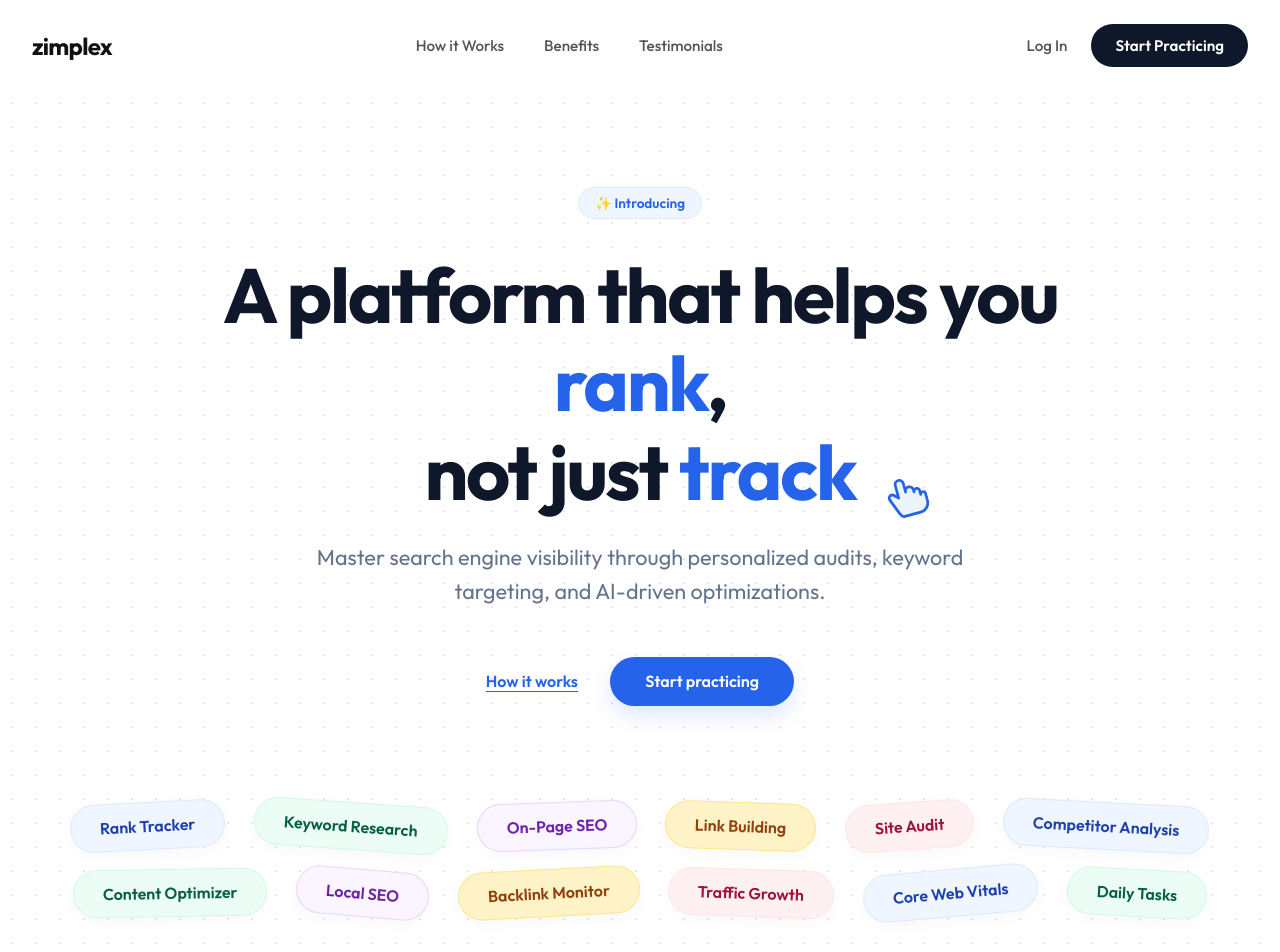
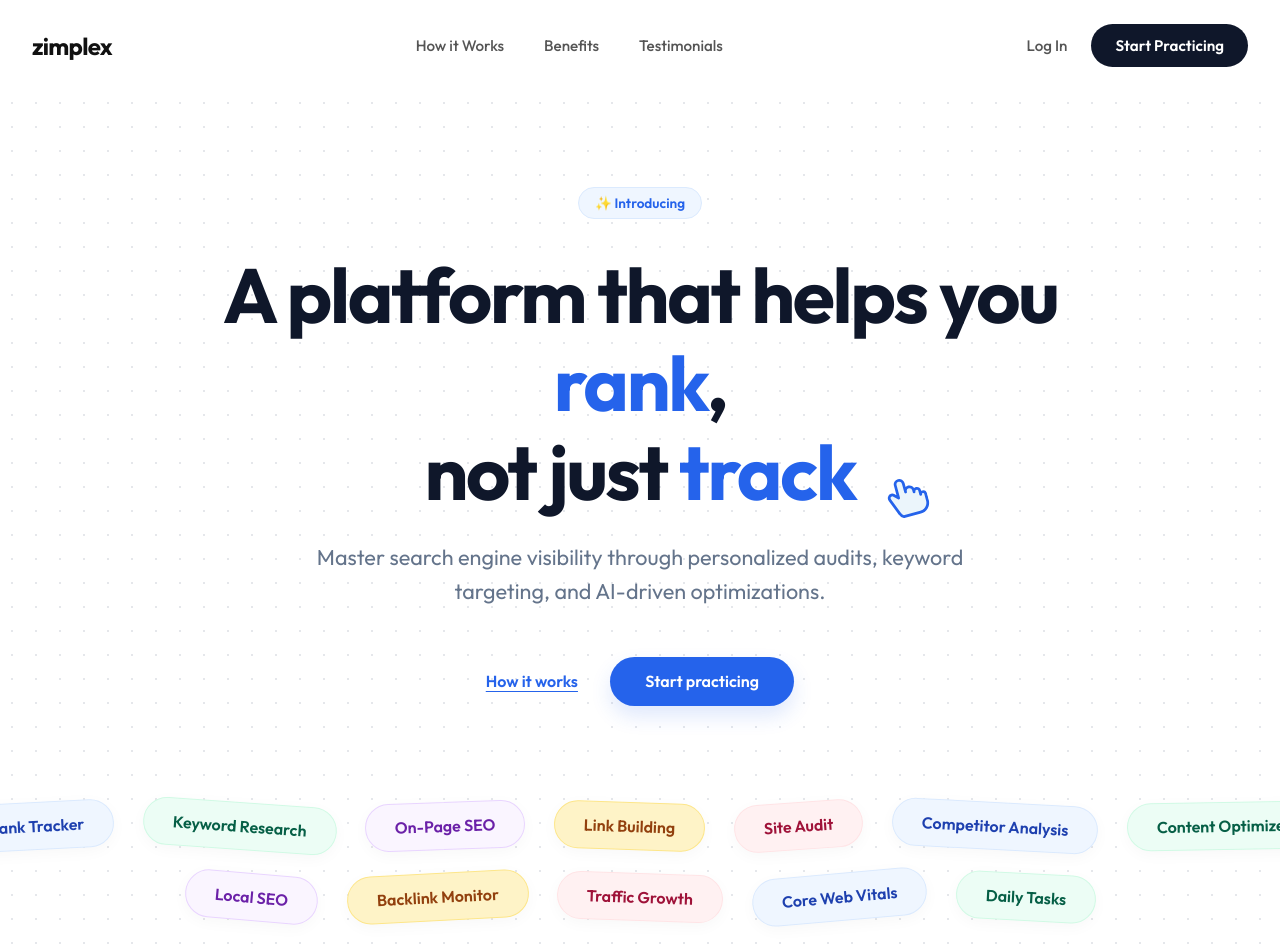
Before and after one commit to saavithrii/zimplex-seo, a Next.js app: page / in a window 1280 px wide. Shown: the top 952 px of the page. Built offline with nearby package versions, Linux system fonts and the light colour scheme.

Commit message:
feat: add scroll scrub horizontal movement to hero tags rows

```diff
--- a/src/app/globals.css
+++ b/src/app/globals.css
@@ -2195,14 +2195,23 @@ a { text-decoration: none; color: inherit; }
 /* Floating Tags Container */
 .floating-tags-container {
   display: flex;
-  flex-wrap: wrap;
-  justify-content: center;
-  gap: 1.2rem 1.8rem;
-  max-width: 90rem;
-  margin: 0 auto;
+  flex-direction: column;
+  align-items: center;
+  gap: 1.5rem;
+  width: 100%;
+  max-width: 100%;
+  overflow: visible;
   position: relative;
   z-index: 2;
   padding: 0 1rem;
+}
+
+.tags-row-1, .tags-row-2 {
+  display: flex;
+  gap: 1.8rem;
+  white-space: nowrap;
+  width: max-content;
+  will-change: transform;
 }
 
 .floating-tag {
--- a/src/app/page.tsx
+++ b/src/app/page.tsx
@@ -61,9 +61,30 @@ export default function Home() {
         scale: 0.8,
         y: 30,
         duration: 0.8,
-        stagger: 0.05,
+        stagger: 0.04,
         ease: "back.out(1.5)",
         delay: 0.6,
+      });
+
+      /* ---- Scroll Animation for Floating Tags ---- */
+      gsap.to(".tags-row-1", {
+        scrollTrigger: {
+          trigger: ".new-hero",
+          start: "top top",
+          end: "bottom top",
+          scrub: 1.5,
+        },
+        x: -200,
+      });
+
+      gsap.to(".tags-row-2", {
+        scrollTrigger: {
+          trigger: ".new-hero",
+          start: "top top",
+          end: "bottom top",
+          scrub: 1.5,
+        },
+        x: 200,
       });
 
       /* ---- Section 2: content card slides up on scroll ---- */
@@ -222,6 +243,7 @@ export default function Home() {
 
         {/* Floating Tags Section */}
         <div className="floating-tags-container">
+          <div className="tags-row-1">
             <span className="floating-tag tag-blue" style={{ transform: "rotate(-3deg)" }}>Rank Tracker</span>
             <span className="floating-tag tag-green" style={{ transform: "rotate(4deg)" }}>Keyword Research</span>
             <span className="floating-tag tag-purple" style={{ transform: "rotate(-2deg)" }}>On-Page SEO</span>
@@ -229,11 +251,14 @@ export default function Home() {
             <span className="floating-tag tag-rose" style={{ transform: "rotate(-4deg)" }}>Site Audit</span>
             <span className="floating-tag tag-blue" style={{ transform: "rotate(3deg)" }}>Competitor Analysis</span>
             <span className="floating-tag tag-green" style={{ transform: "rotate(-1deg)" }}>Content Optimizer</span>
+          </div>
+          <div className="tags-row-2">
             <span className="floating-tag tag-purple" style={{ transform: "rotate(5deg)" }}>Local SEO</span>
             <span className="floating-tag tag-yellow" style={{ transform: "rotate(-3deg)" }}>Backlink Monitor</span>
             <span className="floating-tag tag-rose" style={{ transform: "rotate(2deg)" }}>Traffic Growth</span>
             <span className="floating-tag tag-blue" style={{ transform: "rotate(-5deg)" }}>Core Web Vitals</span>
             <span className="floating-tag tag-green" style={{ transform: "rotate(3deg)" }}>Daily Tasks</span>
+          </div>
         </div>
       </section>
 
```
Lines whose indentation alone changed are shown as unchanged.
